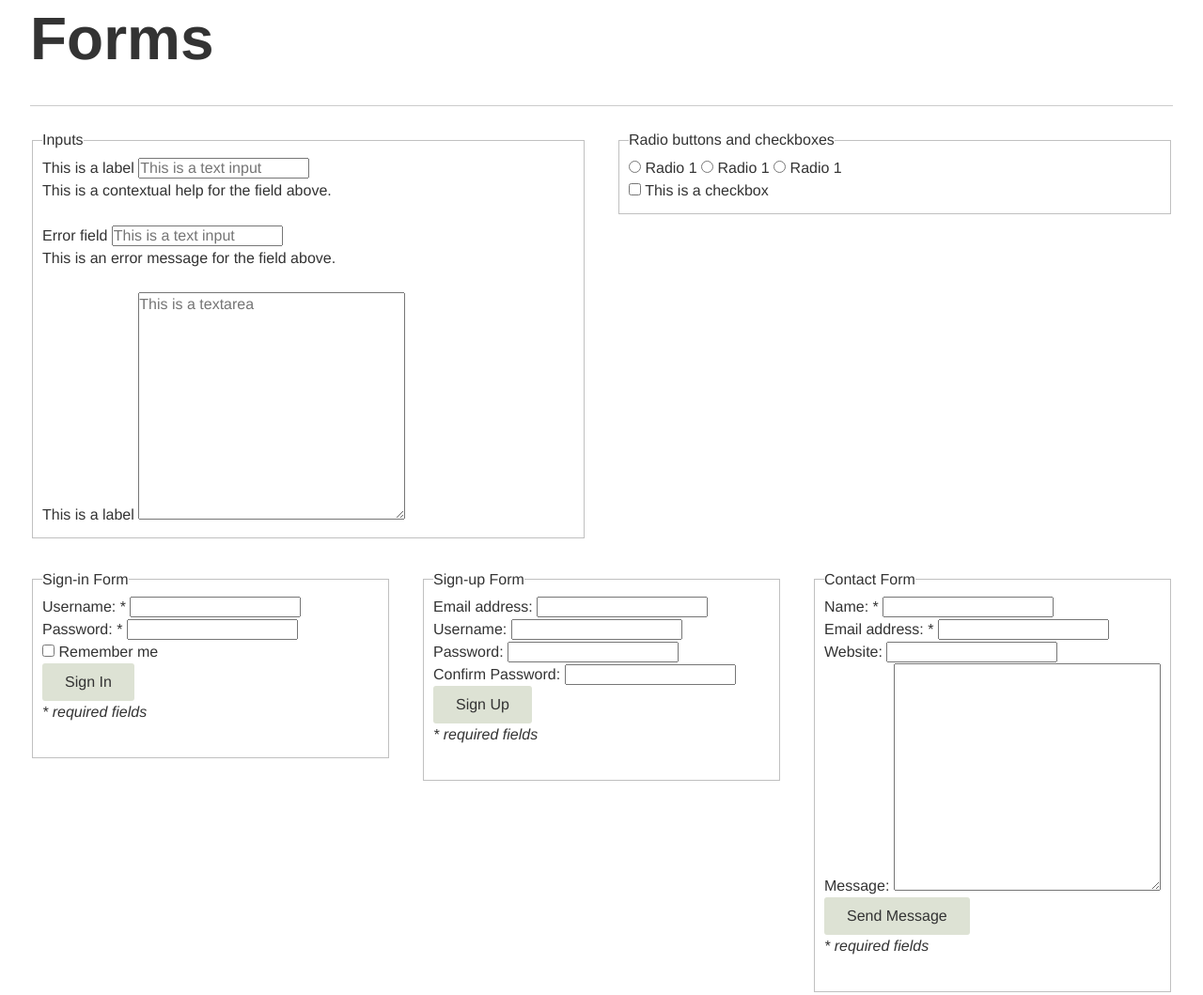
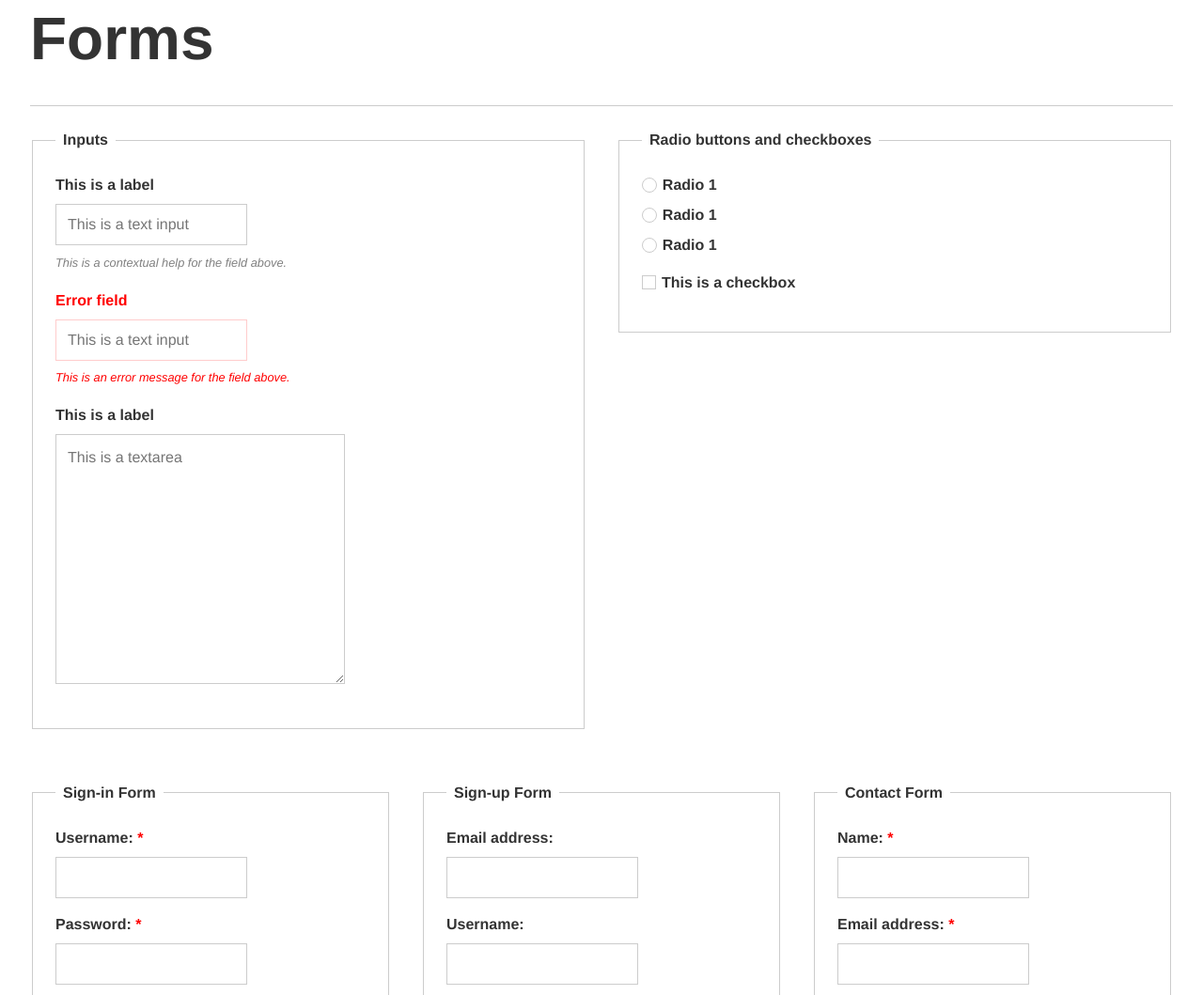
Before and after one commit to edwinchen85/pattern_library_for_web, a plain HTML site: page index.html in a window 1280 px wide. Shown: the part 3017-4076 px from the top of the page at 94% size. Drawn offline with Linux system fonts and the light colour scheme.

Commit message:
Add style for Forms

```diff
--- a/sass/basic/_forms.scss
+++ b/sass/basic/_forms.scss
@@ -0,0 +1,112 @@
+@import "../settings/settings";
+
+form {
+  .field-group {
+    margin-bottom: 1em;
+
+    label {
+      display: block;
+      margin-bottom: .5em;
+
+      font-weight: bold;
+    }
+
+    input:not([class="btn"]),
+    textarea {
+      border: 1px solid $field-border-color;
+
+      padding: .75em;
+
+      &:focus,
+      &:hover {
+        border-color: darken($field-border-color, 15%);
+        outline: none;
+      }
+
+      &.field-fw {
+        width: 100%;
+      }
+    }
+
+    .help {
+      @extend small;
+
+      margin: .5em 0 0;
+
+      color: $muted-text-color;
+      font-style: italic;
+    }
+
+    &.field-error {
+      label,
+      .help,
+      input {
+        color: $field-error-color;
+        border-color: lighten($field-error-color, 40%);
+      }
+    }
+
+    .required {
+      color: $field-required-color;
+    }
+  }
+
+  fieldset {
+    border-color: $field-border-color;
+
+    padding: 1.5em;
+    margin-bottom: $baseline;
+
+    legend {
+      font-weight: bold;
+      padding: 0 .5em;
+    }
+  }
+
+  input[type="checkbox"],
+  input[type="radio"] {
+    display: none;
+  }
+
+  input[type="checkbox"] + label:before {
+    background-color: #fff;
+    border: 1px solid $field-border-color;
+
+    content: "";
+    display: inline-block;
+    margin: -2px 6px 0 0;
+    height: 1.25em;
+    vertical-align: middle;
+    width: 1.25em;
+
+    font-size: .75em;
+    line-height: 1.25em;
+    text-align: center;
+  }
+
+  input[type="checkbox"]:checked + label:before {
+    content: "\2713";
+  }
+
+  input[type="radio"] + label:before {
+    background-color: #fff;
+
+    border: 1px solid $field-border-color;
+    border-radius: 1.25em;
+
+    content: "";
+    display: inline-block;
+    height: .6em;
+    margin: -2px 6px 0 0;
+    width: .6em;
+    vertical-align: middle;
+
+    font-size: 1.65em;
+    line-height: .6em;
+    text-align: center;
+  }
+
+  input[type="radio"]:checked + label:before {
+    content: "\2022";
+  }
+}
--- a/sass/settings/_settings.scss
+++ b/sass/settings/_settings.scss
@@ -30,3 +30,8 @@ $btn-default-text-color: #333;
 
 $btn-primary-bg: #0f82bd;
 $btn-primary-text-color: lighten(#0f82bd, 50%);
+
+// Form Variables
+$field-border-color: #ccc;
+$field-error-color: red;
+$field-required-color: red;
```
Also changed, not shown: css/styles.css, 1 other file.
